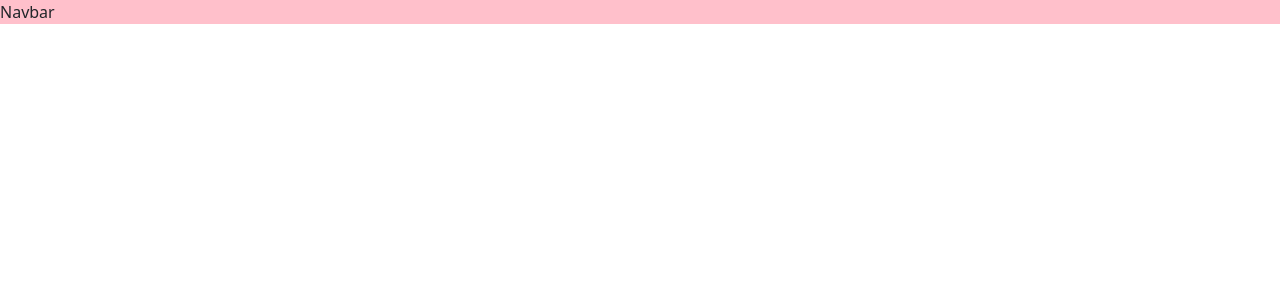
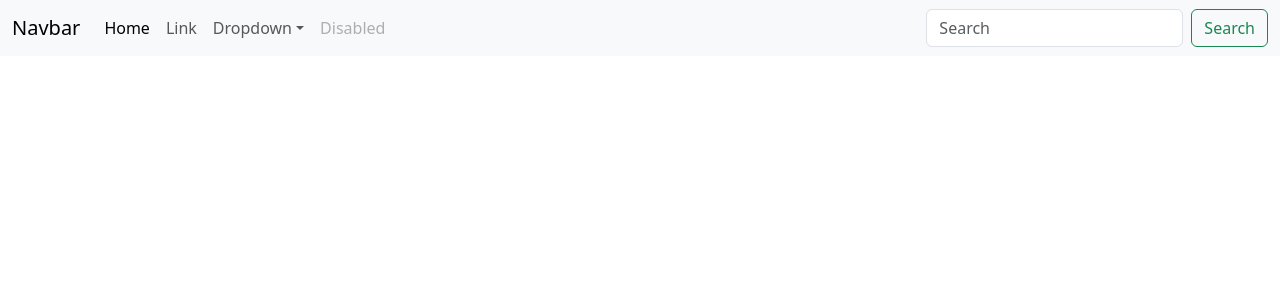
Before and after one commit to GastoneCanessa/tasknest_front, a React (Create React App) app: page /user/home in a window 1280 px wide. Before the commit this address had no page. Shown: the top 300 px of the page. Built offline with nearby package versions, Linux system fonts and the light colour scheme.

Commit message:
btsp navbar

```diff
--- a/src/components/common/Navbar.js
+++ b/src/components/common/Navbar.js
@@ -1,7 +1,42 @@
 const Navbar = () => {
     return (
-        <div className="" style={{background:"pink"}}>
-            <div>Navbar</div>
+        <div className="" style={{ background: "pink" }}>
+            <nav className="navbar navbar-expand-lg navbar-light bg-light">
+                <div className="container-fluid">
+                    <a className="navbar-brand" href="#">Navbar</a>
+                    <button className="navbar-toggler" type="button" data-bs-toggle="collapse" data-bs-target="#navbarSupportedContent" aria-controls="navbarSupportedContent" aria-expanded="false" aria-label="Toggle navigation">
+                        <span className="navbar-toggler-icon"></span>
+                    </button>
+                    <div className="collapse navbar-collapse" id="navbarSupportedContent">
+                        <ul className="navbar-nav me-auto mb-2 mb-lg-0">
+                            <li className="nav-item">
+                                <a className="nav-link active" aria-current="page" href="#">Home</a>
+                            </li>
+                            <li className="nav-item">
+                                <a className="nav-link" href="#">Link</a>
+                            </li>
+                            <li className="nav-item dropdown">
+                                <a className="nav-link dropdown-toggle" href="#" id="navbarDropdown" role="button" data-bs-toggle="dropdown" aria-expanded="false">
+                                    Dropdown
+                                </a>
+                                <ul className="dropdown-menu" aria-labelledby="navbarDropdown">
+                                    <li><a className="dropdown-item" href="#">Action</a></li>
+                                    <li><a className="dropdown-item" href="#">Another action</a></li>
+                                    <li><hr className="dropdown-divider"/></li>
+                                    <li><a className="dropdown-item" href="#">Something else here</a></li>
+                                </ul>
+                            </li>
+                            <li className="nav-item">
+                                <a className="nav-link disabled" href="#" tabIndex="-1" aria-disabled="true">Disabled</a>
+                            </li>
+                        </ul>
+                        <form className="d-flex">
+                            <input className="form-control me-2" type="search" placeholder="Search" aria-label="Search"/>
+                                <button className="btn btn-outline-success" type="submit">Search</button>
+                        </form>
+                    </div>
+                </div>
+            </nav>
         </div>
     )
 }
--- a/src/pages/Home.js
+++ b/src/pages/Home.js
@@ -3,7 +3,7 @@
 
 export default function Homepage() {
     return (
-        <div className="row ">
+        <div className="row" style={{minHeight:"92vh"}}>
             <div className="col-2"style={{background:"green"}}>Sidebar</div>
             <div className="col-8" style={{background:"yellow"}}>Contenuto</div>
             <div className="col-2" style={{background:"red"}}>Sidebar Left</div>
```
